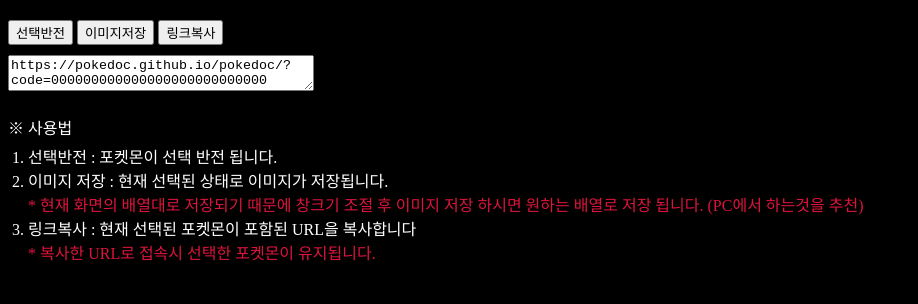
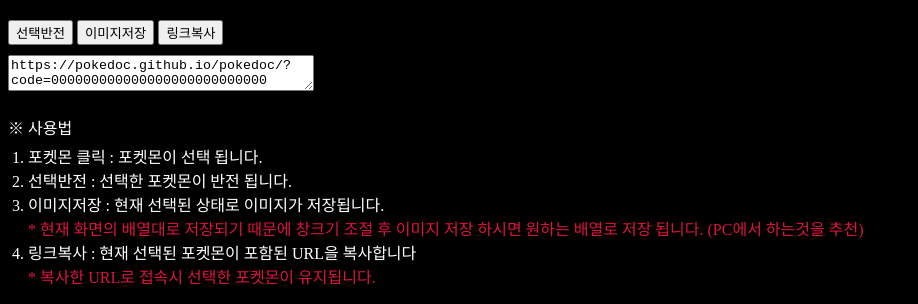
Before and after one commit to pokedoc/pokedoc, a plain HTML site: page index.html in a window 1280 px wide. Shown: the part 1465-1769 px from the top of the page, without its empty margins (0-918 px from the left). Before the commit the page ends 1745 px from the top, so only its background shows below. Drawn offline with Linux system fonts and the light colour scheme.

Commit message:
Update index.html

```diff
--- a/index.html
+++ b/index.html
@@ -230,8 +230,9 @@
         <div class="textDiv">
             <span>※ 사용법</span>
             <ul>
-                <li>선택반전 : 포켓몬이 선택 반전 됩니다.</li>
-                <li>이미지 저장 : 현재 선택된 상태로 이미지가 저장됩니다. <br><span>* 현재 화면의 배열대로 저장되기 때문에 창크기 조절 후 이미지 저장 하시면 원하는 배열로 저장 됩니다. (PC에서 하는것을 추천)</span></li>
+                <li>포켓몬 클릭 : 포켓몬이 선택 됩니다.</li>
+                <li>선택반전 : 선택한 포켓몬이 반전 됩니다.</li>
+                <li>이미지저장 : 현재 선택된 상태로 이미지가 저장됩니다. <br><span>* 현재 화면의 배열대로 저장되기 때문에 창크기 조절 후 이미지 저장 하시면 원하는 배열로 저장 됩니다. (PC에서 하는것을 추천)</span></li>
                 <li>링크복사 : 현재 선택된 포켓몬이 포함된 URL을 복사합니다 <br><span>* 복사한 URL로 접속시 선택한 포켓몬이 유지됩니다.</span></li>
             </ul>
         </div>
```
